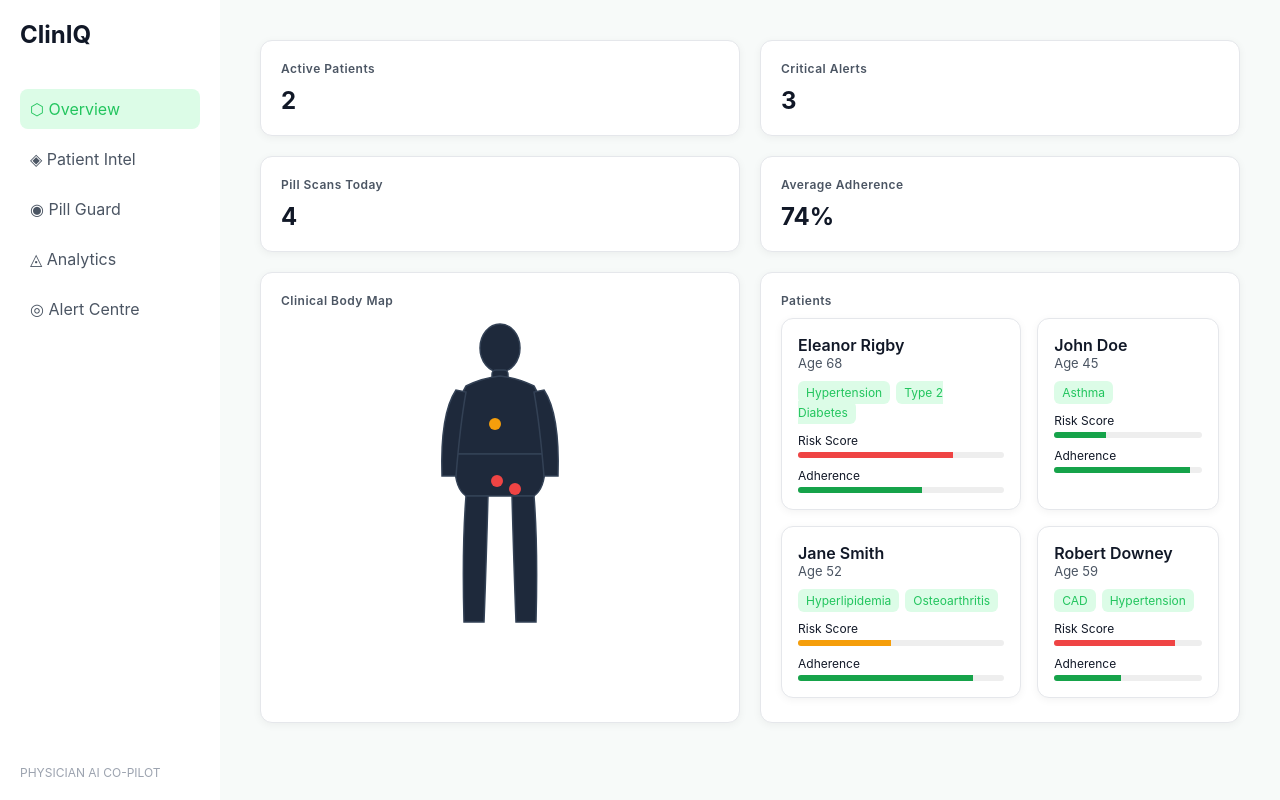
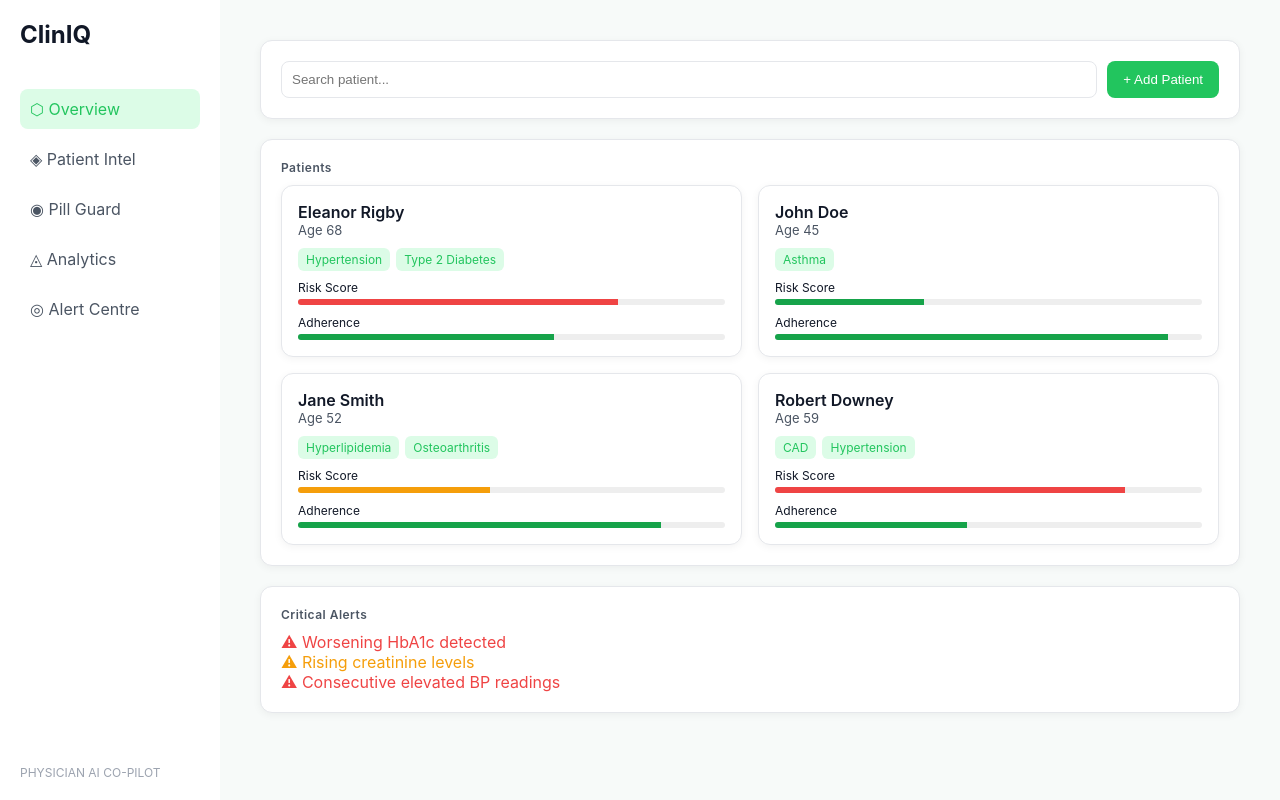
Before and after one commit to Keerthivasakrishna/cliniq, a React (Vite) app: page / in a window 1280 px wide. Built offline with nearby package versions, Linux system fonts and the light colour scheme.

Commit message:
added patient search and navigation from overview

```diff
--- a/src/App.jsx
+++ b/src/App.jsx
@@ -1,11 +1,13 @@
 import { useState } from "react";
-import Sidebar from "./components/Sidebar";
 import Overview from "./views/Overview";
 import PatientIntel from "./views/PatientIntel";
+import Sidebar from "./components/Sidebar";
+import { PATIENTS } from "./mockData";
 import { T } from "./tokens";
 
 function App() {
   const [active, setActive] = useState("overview");
+  const [activePatient, setActivePatient] = useState(PATIENTS[0]);
 
   return (
     <div
@@ -22,8 +24,13 @@ function App() {
 
       {/* Main Content */}
       <div style={{ flex: 1, padding: "40px" }}>
-        {active === "overview" && <Overview />}
-        {active === "patient" && <PatientIntel />}
+        {active === "overview" && (
+          <Overview
+            setActivePatient={setActivePatient}
+            goToPatient={() => setActive("patient")}
+          />
+        )}
+        {active === "patient" && <PatientIntel patient={activePatient} />}
         {active === "pillguard" && <h1>Pill Guard</h1>}
         {active === "analytics" && <h1>Analytics</h1>}
         {active === "alerts" && <h1>Alerts</h1>}
--- a/src/views/Overview.jsx
+++ b/src/views/Overview.jsx
@@ -1,36 +1,50 @@
+import { useState } from "react";
+import { PATIENTS } from "../mockData";
+import PatientCard from "../components/PatientCard";
 import GlassPanel from "../components/GlassPanel";
-import BodyMap from "../components/BodyMap";
-import PatientCard from "../components/PatientCard";
-import { PATIENTS } from "../mockData";
-export default function Overview() {
+import { T } from "../tokens";
+
+export default function Overview({ setActivePatient, goToPatient }) {
+    const [search, setSearch] = useState("");
+
+    const filteredPatients = PATIENTS.filter((p) =>
+        p.name.toLowerCase().includes(search.toLowerCase())
+    );
+
     return (
-        <div
-            style={{
-                display: "grid",
-                gridTemplateColumns: "1fr 1fr",
-                gap: "20px"
-            }}
-        >
-            <GlassPanel title="Active Patients">
-                <h2>2</h2>
+        <div style={{ display: "flex", flexDirection: "column", gap: "20px" }}>
+
+            {/* Search + Add Patient */}
+            <GlassPanel>
+                <div style={{ display: "flex", gap: "10px" }}>
+                    <input
+                        placeholder="Search patient..."
+                        value={search}
+                        onChange={(e) => setSearch(e.target.value)}
+                        style={{
+                            flex: 1,
+                            padding: "10px",
+                            border: `1px solid ${T.border}`,
+                            borderRadius: "8px"
+                        }}
+                    />
+
+                    <button
+                        style={{
+                            background: T.primary,
+                            color: "white",
+                            border: "none",
+                            padding: "10px 16px",
+                            borderRadius: "8px",
+                            cursor: "pointer"
+                        }}
+                    >
+                        + Add Patient
+                    </button>
+                </div>
             </GlassPanel>
 
-            <GlassPanel title="Critical Alerts">
-                <h2>3</h2>
-            </GlassPanel>
-
-            <GlassPanel title="Pill Scans Today">
-                <h2>4</h2>
-            </GlassPanel>
-
-            <GlassPanel title="Average Adherence">
-                <h2>74%</h2>
-            </GlassPanel>
-
-            <GlassPanel title="Clinical Body Map">
-                <BodyMap />
-            </GlassPanel>
-
+            {/* Patient List */}
             <GlassPanel title="Patients">
                 <div
                     style={{
@@ -39,9 +53,33 @@ export default function Overview() {
                         gap: "16px"
                     }}
                 >
-                    {PATIENTS.map((p) => (
-                        <PatientCard key={p.id} patient={p} />
+                    {filteredPatients.map((p) => (
+                        <div
+                            key={p.id}
+                            onClick={() => {
+                                setActivePatient(p);
+                                goToPatient();
+                            }}
+                            style={{ cursor: "pointer" }}
+                        >
+                            <PatientCard patient={p} />
+                        </div>
                     ))}
+                </div>
+            </GlassPanel>
+
+            {/* Critical Alerts */}
+            <GlassPanel title="Critical Alerts">
+                <div style={{ color: T.danger }}>
+                    ⚠ Worsening HbA1c detected
+                </div>
+
+                <div style={{ color: T.warning }}>
+                    ⚠ Rising creatinine levels
+                </div>
+
+                <div style={{ color: T.danger }}>
+                    ⚠ Consecutive elevated BP readings
                 </div>
             </GlassPanel>
         </div>
--- a/src/views/PatientIntel.jsx
+++ b/src/views/PatientIntel.jsx
@@ -1,6 +1,5 @@
 import { useState } from "react";
 import { T } from "../tokens";
-import { PATIENTS } from "../mockData";
 import GlassPanel from "../components/GlassPanel";
 import BodyMap from "../components/BodyMap";
 import {
@@ -19,8 +18,7 @@ import {
     FiMessageSquare
 } from "react-icons/fi";
 
-export default function PatientIntel() {
-    const patient = PATIENTS[0]; // Use the first detailed mock patient
+export default function PatientIntel({ patient }) {
     const [chartTab, setChartTab] = useState("HbA1c");
 
     const riskColor =
```
